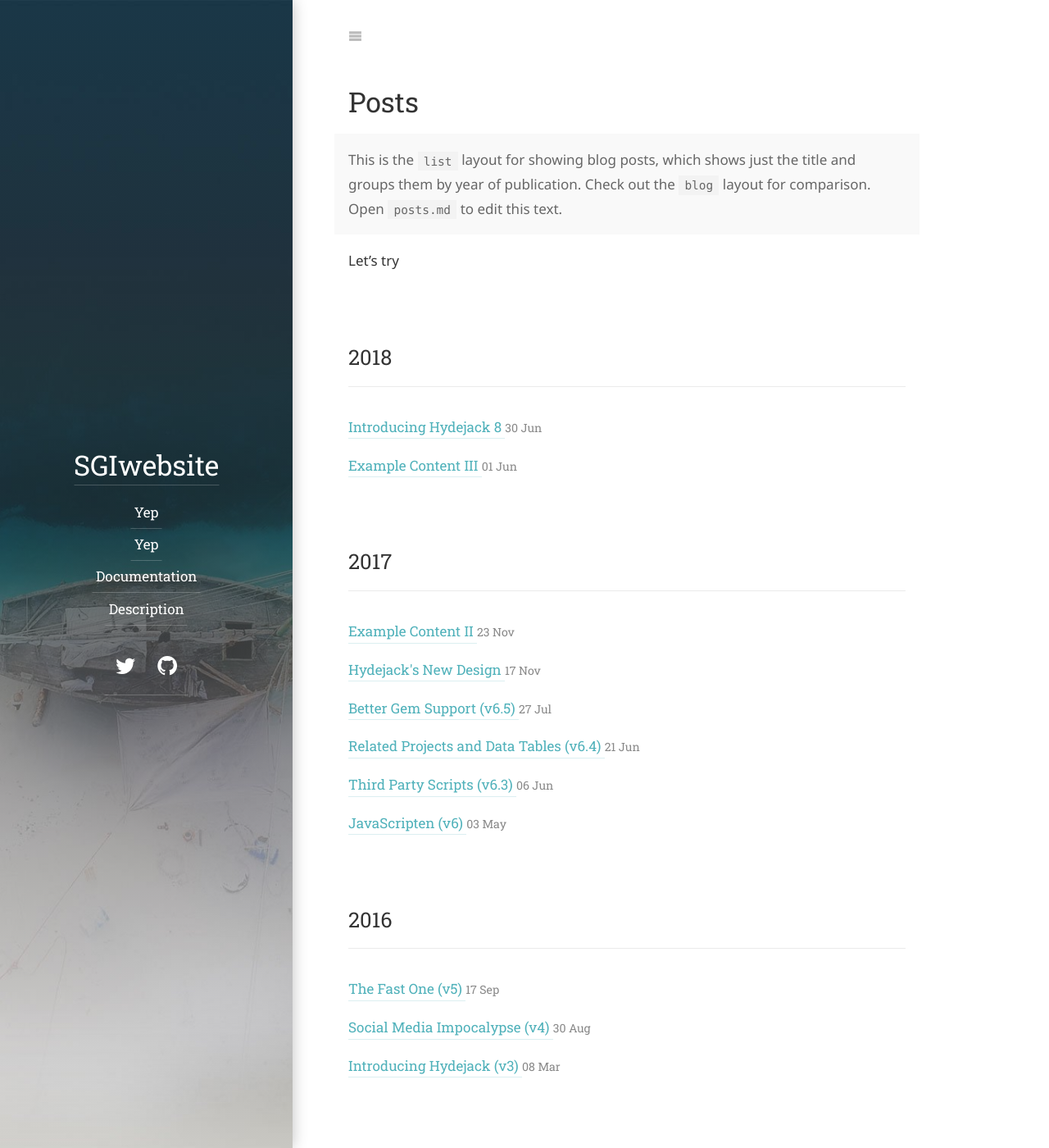
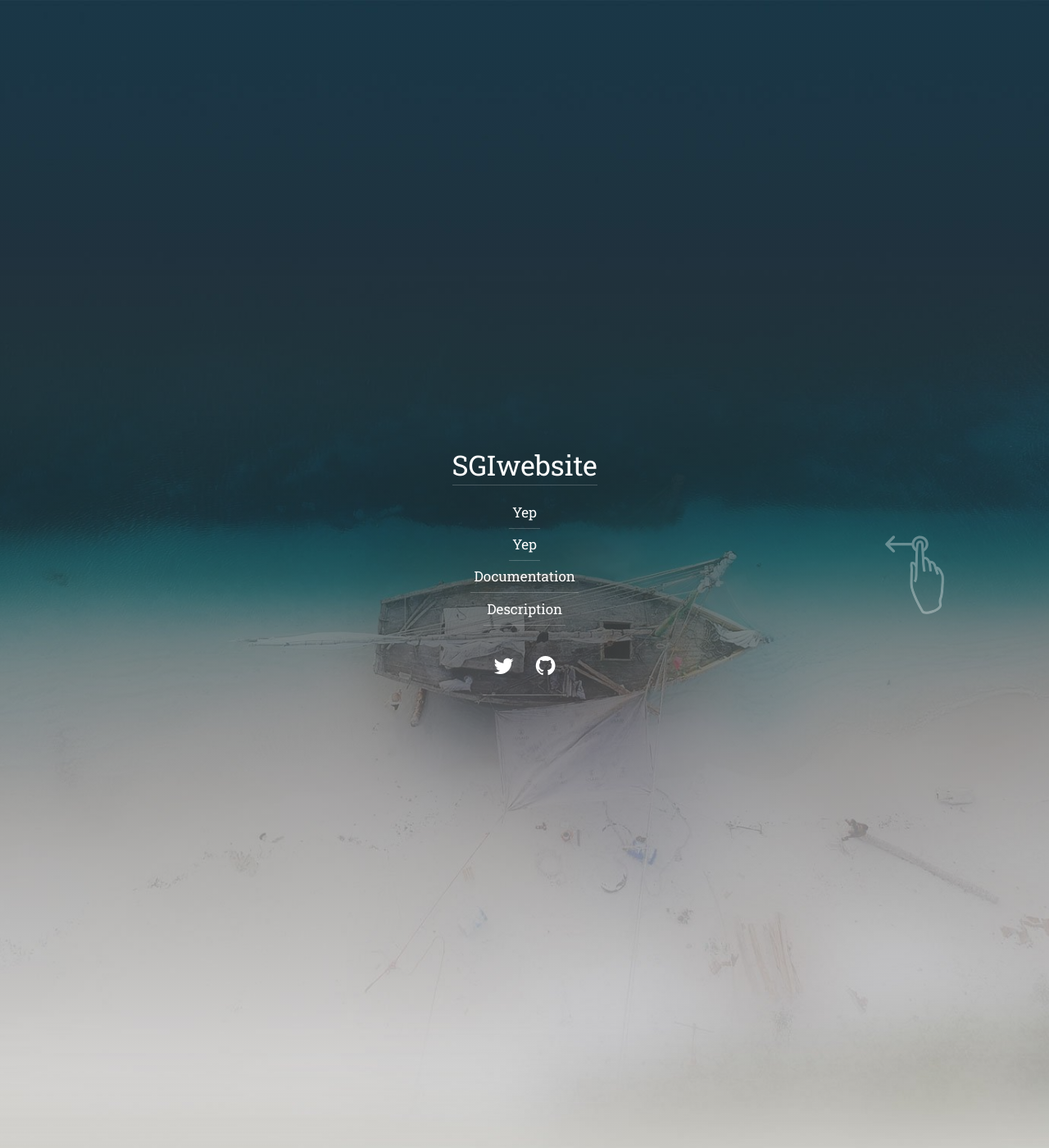
Before and after one commit to panosfilianos/SGIwebsite, a Jekyll site: the page built from index.md, in a window 1280 px wide and 1400 px high. Shown: the whole window at 82% size. Built offline with Jekyll 4.4.1, drawn with Linux system fonts in a browser that asks for light colours; some web fonts are replaced; some of the changed text lies outside the part shown.

Commit message:
add page thanks final

```diff
--- a/index.md
+++ b/index.md
@@ -1,9 +1,8 @@
 ---
-layout: list
-title: Posts
+layout: page
+title: Home
 description: >
-  This is the `list` layout for showing blog posts, which shows just the title and groups them by year of publication.
-  Check out the `blog` layout for comparison.
-  Open `posts.md` to edit this text.
+  The official Hydejack blog. Version updates, example content and how-to guides on how to blog with Jekyll.
+  Open `index.html` to edit this text.
+cover: true
 ---
-Let's try
```
